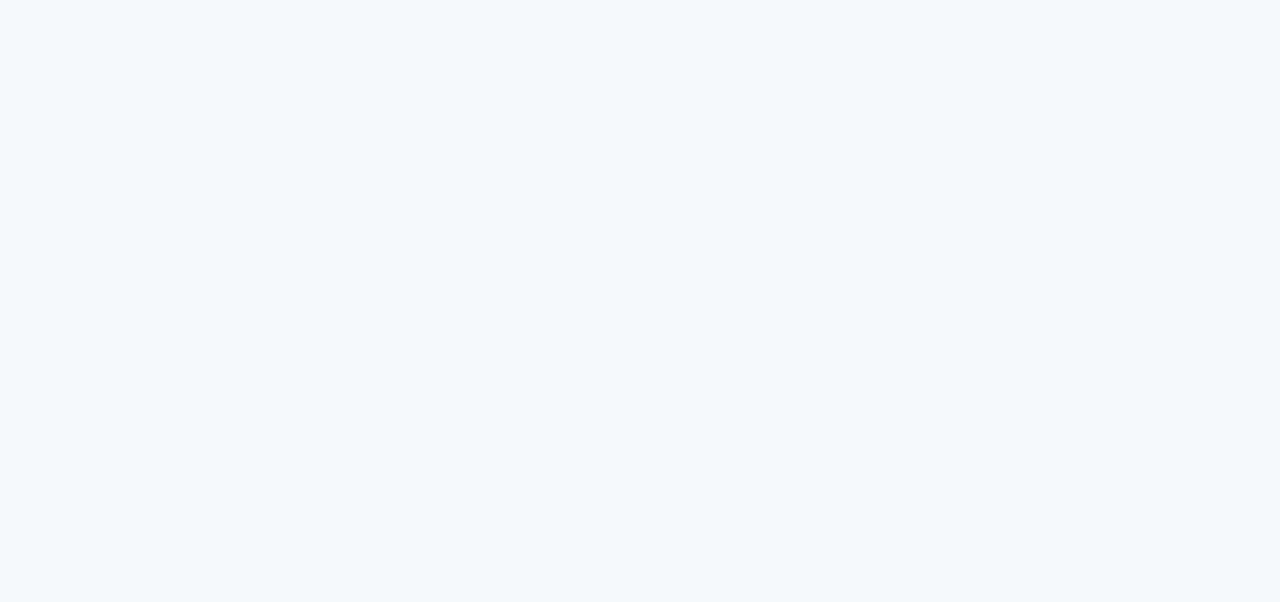
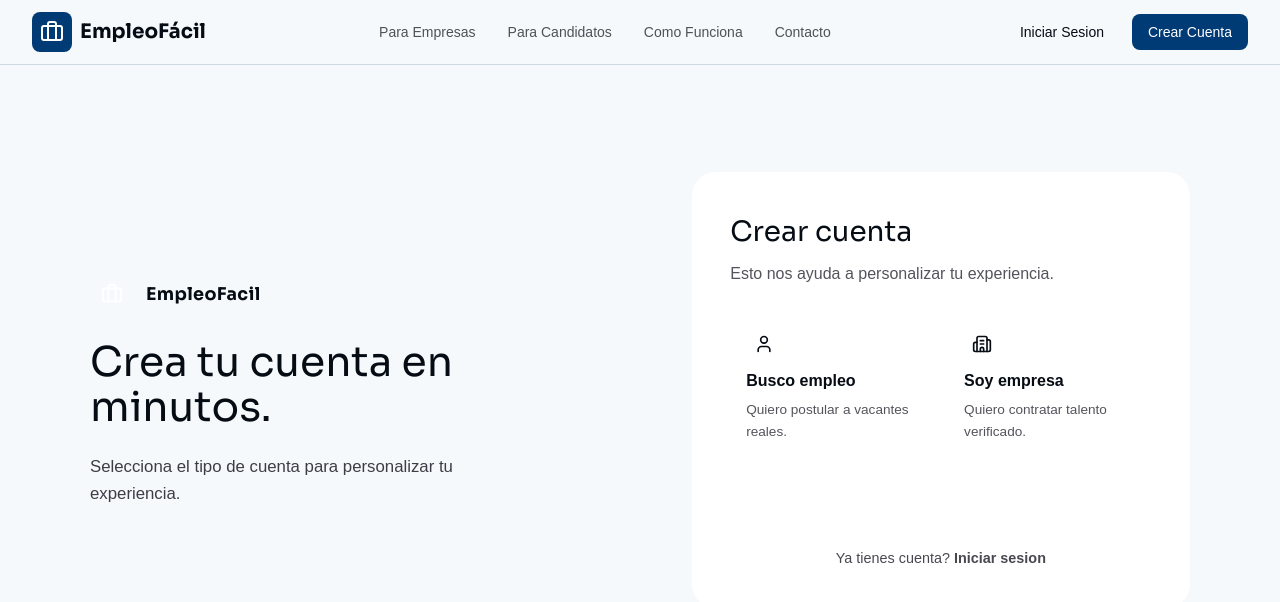
Before and after one commit to KevinTomala/empleofacil, a React (Vite) app in the folder frontend/: page /register in a window 1280 px wide. Before the commit this address had no page. Shown: the top 602 px of the page. Built offline with nearby package versions, Linux system fonts and the light colour scheme.

Commit message:
Design: Mockup Registro

```diff
--- a/frontend/src/App.jsx
+++ b/frontend/src/App.jsx
@@ -1,6 +1,7 @@
 import { BrowserRouter, Routes, Route } from 'react-router-dom'
 import LandingPage from './modules/Landing/LandingPage'
 import Login from './modules/auth/Login'
+import Register from './modules/auth/Register'
 
 function App() {
   return (
@@ -8,6 +9,7 @@ function App() {
       <Routes>
         <Route path="/" element={<LandingPage />} />
         <Route path="/login" element={<Login />} />
+        <Route path="/register" element={<Register />} />
       </Routes>
     </BrowserRouter>
   )
--- a/frontend/src/components/Header.jsx
+++ b/frontend/src/components/Header.jsx
@@ -49,9 +49,12 @@ export default function Header() {
             >
               Iniciar Sesion
             </Link>
-            <button className="px-4 py-2 text-sm font-medium bg-primary text-white rounded-lg hover:bg-primary/90 transition-colors">
+            <Link
+              to="/register"
+              className="px-4 py-2 text-sm font-medium bg-primary text-white rounded-lg hover:bg-primary/90 transition-colors"
+            >
               Crear Cuenta
-            </button>
+            </Link>
           </div>
 
           {/* Mobile Menu Button */}
@@ -86,9 +89,13 @@ export default function Header() {
                 >
                   Iniciar Sesion
                 </Link>
-                <button className="px-4 py-2 text-sm font-medium bg-primary text-white rounded-lg hover:bg-primary/90 transition-colors">
+                <Link
+                  to="/register"
+                  className="px-4 py-2 text-sm font-medium bg-primary text-white rounded-lg hover:bg-primary/90 transition-colors"
+                  onClick={() => setIsMenuOpen(false)}
+                >
                   Crear Cuenta
-                </button>
+                </Link>
               </div>
             </nav>
           </div>
--- /dev/null
+++ b/frontend/src/modules/auth/Register.jsx
@@ -0,0 +1,135 @@
+import { useState } from 'react'
+import { Briefcase, Building2, User } from 'lucide-react'
+import { Link } from 'react-router-dom'
+import Header from '../../components/Header'
+import './auth.css'
+
+export default function Register() {
+  const [accountType, setAccountType] = useState('candidate')
+  const [step, setStep] = useState(1)
+
+  return (
+    <div className="auth-page">
+      <Header />
+      <div className="auth-shell">
+        <section className="auth-hero">
+          <div className="auth-logo">
+            <span className="auth-logo-badge">
+              <Briefcase size={22} />
+            </span>
+            EmpleoFacil
+          </div>
+
+          {step === 1 ? (
+            <>
+              <h1 className="auth-hero-title">Crea tu cuenta en minutos.</h1>
+              <p className="auth-hero-subtitle">
+                Selecciona el tipo de cuenta para personalizar tu experiencia.
+              </p>
+            </>
+          ) : accountType === 'company' ? (
+            <>
+              <h1 className="auth-hero-title">Encuentra talento verificado hoy.</h1>
+              <p className="auth-hero-subtitle">
+                Publica vacantes y recibe candidatos alineados a tu perfil de empresa.
+              </p>
+            </>
+          ) : (
+            <>
+              <h1 className="auth-hero-title">Crea tu perfil y postula hoy mismo.</h1>
+              <p className="auth-hero-subtitle">
+                Empresas reales, procesos simples, oportunidades verificadas.
+              </p>
+            </>
+          )}
+        </section>
+
+        <section className="auth-card" aria-label="Formulario de registro">
+          <div className="auth-card-header">
+            <h2>Crear cuenta</h2>
+            <p>
+              {step === 1
+                ? 'Esto nos ayuda a personalizar tu experiencia.'
+                : 'Crea tu cuenta con lo minimo y completa tu perfil despues.'}
+            </p>
+          </div>
+
+          {step === 1 && (
+            <>
+              <div className="auth-type-grid" role="radiogroup" aria-label="Tipo de cuenta">
+                <button
+                  type="button"
+                  className={`auth-type-card ${accountType === 'candidate' ? 'is-active' : ''}`}
+                  onClick={() => setAccountType('candidate')}
+                  aria-pressed={accountType === 'candidate'}
+                >
+                  <span className="auth-type-icon">
+                    <User size={20} />
+                  </span>
+                  <span className="auth-type-title">Busco empleo</span>
+                  <span className="auth-type-text">Quiero postular a vacantes reales.</span>
+                </button>
+                <button
+                  type="button"
+                  className={`auth-type-card ${accountType === 'company' ? 'is-active' : ''}`}
+                  onClick={() => setAccountType('company')}
+                  aria-pressed={accountType === 'company'}
+                >
+                  <span className="auth-type-icon">
+                    <Building2 size={20} />
+                  </span>
+                  <span className="auth-type-title">Soy empresa</span>
+                  <span className="auth-type-text">Quiero contratar talento verificado.</span>
+                </button>
+              </div>
+
+              <button className="auth-submit" type="button" onClick={() => setStep(2)}>
+                Continuar
+              </button>
+            </>
+          )}
+
+          {step === 2 && (
+            <form className="auth-form">
+              <div className="auth-step-meta">
+                <span className="auth-step-chip">
+                  {accountType === 'company' ? 'Cuenta empresa' : 'Cuenta candidato'}
+                </span>
+                <button
+                  type="button"
+                  className="auth-step-link"
+                  onClick={() => setStep(1)}
+                >
+                  Cambiar tipo
+                </button>
+              </div>
+              <div className="auth-field">
+                <label htmlFor="email">Correo electronico</label>
+                <input id="email" name="email" type="email" placeholder="nombre@correo.com" />
+              </div>
+              <div className="auth-field">
+                <label htmlFor="password">Contrasena</label>
+                <input id="password" name="password" type="password" placeholder="Crea una contrasena segura" />
+              </div>
+
+              <div className="auth-actions">
+                <label className="auth-remember">
+                  <input type="checkbox" name="terms" />
+                  Acepto terminos y condiciones
+                </label>
+              </div>
+
+              <button className="auth-submit" type="submit">
+                Crear cuenta
+              </button>
+            </form>
+          )}
+
+          <p className="auth-footer">
+            Ya tienes cuenta? <Link className="auth-link" to="/login">Iniciar sesion</Link>
+          </p>
+        </section>
+      </div>
+    </div>
+  )
+}
--- a/frontend/src/modules/auth/auth.css
+++ b/frontend/src/modules/auth/auth.css
@@ -134,9 +134,95 @@
   color: color-mix(in oklch, var(--color-foreground) 65%, white);
 }
 
+.auth-type-grid {
+  margin: 1.25rem 0 1.5rem;
+  display: grid;
+  grid-template-columns: repeat(2, minmax(0, 1fr));
+  gap: 0.9rem;
+}
+
+.auth-type-grid + .auth-submit {
+  margin-top: 0.5rem;
+}
+
+.auth-type-card {
+  padding: 1rem;
+  border-radius: 16px;
+  border: 1px solid color-mix(in oklch, var(--color-border) 70%, white);
+  background: color-mix(in oklch, var(--color-secondary) 70%, white);
+  text-align: left;
+  display: grid;
+  gap: 0.35rem;
+  align-content: center;
+  min-height: 140px;
+  cursor: pointer;
+  transition: border 0.2s ease, box-shadow 0.2s ease, transform 0.2s ease;
+}
+
+.auth-type-card:hover {
+  transform: translateY(-1px);
+  box-shadow: 0 18px 30px -26px color-mix(in oklch, var(--color-primary) 60%, black);
+}
+
+.auth-type-card.is-active {
+  border-color: color-mix(in oklch, var(--color-primary) 70%, white);
+  box-shadow: 0 20px 40px -28px color-mix(in oklch, var(--color-primary) 70%, black);
+  background: white;
+}
+
+.auth-type-icon {
+  width: 36px;
+  height: 36px;
+  border-radius: 12px;
+  background: color-mix(in oklch, var(--color-primary) 15%, white);
+  display: grid;
+  place-items: center;
+  color: var(--color-primary);
+}
+
+.auth-type-title {
+  font-weight: 700;
+  color: var(--color-foreground);
+}
+
+.auth-type-text {
+  font-size: 0.85rem;
+  color: color-mix(in oklch, var(--color-foreground) 65%, white);
+}
+
 .auth-form {
   display: grid;
   gap: 1rem;
+}
+
+.auth-step-meta {
+  display: flex;
+  align-items: center;
+  justify-content: space-between;
+  gap: 0.75rem;
+  margin-bottom: 0.25rem;
+}
+
+.auth-step-chip {
+  font-size: 0.8rem;
+  font-weight: 600;
+  padding: 0.25rem 0.6rem;
+  border-radius: 999px;
+  background: color-mix(in oklch, var(--color-secondary) 70%, white);
+  color: color-mix(in oklch, var(--color-foreground) 75%, white);
+}
+
+.auth-step-link {
+  background: none;
+  border: none;
+  color: var(--color-primary);
+  font-size: 0.85rem;
+  font-weight: 600;
+  cursor: pointer;
+}
+
+.auth-step-link:hover {
+  text-decoration: underline;
 }
 
 .auth-field {
@@ -292,11 +378,15 @@
   .auth-card {
     padding: 2rem;
   }
+
+  .auth-type-grid {
+    grid-template-columns: 1fr;
+  }
 }
 
 @media (min-width: 901px) {
   .auth-shell {
-    margin-top: 2rem;
+    margin-top: 5rem;
   }
 }
 
```
